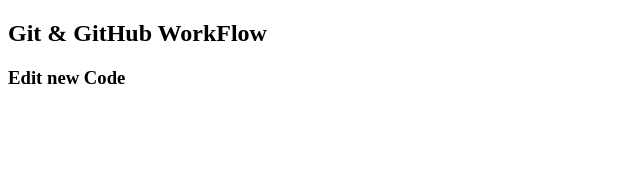
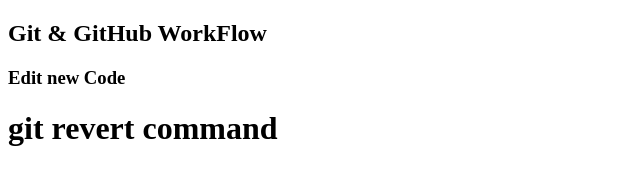
Before and after one commit to kesha-v0411/WorkFlow, a plain HTML site: page index.html in a window 1280 px wide. Shown: the whole page, without its empty margins (0-640 px from the left). Drawn offline with Linux system fonts and the light colour scheme.

Commit message:
revert commnad

```diff
--- a/index.html
+++ b/index.html
@@ -8,5 +8,6 @@
 <body>
     <h2>Git & GitHub WorkFlow<h2>
         <h3> Edit new Code <h3>
+            <h1> git revert command<h1>
 </body>
 </html>
```
